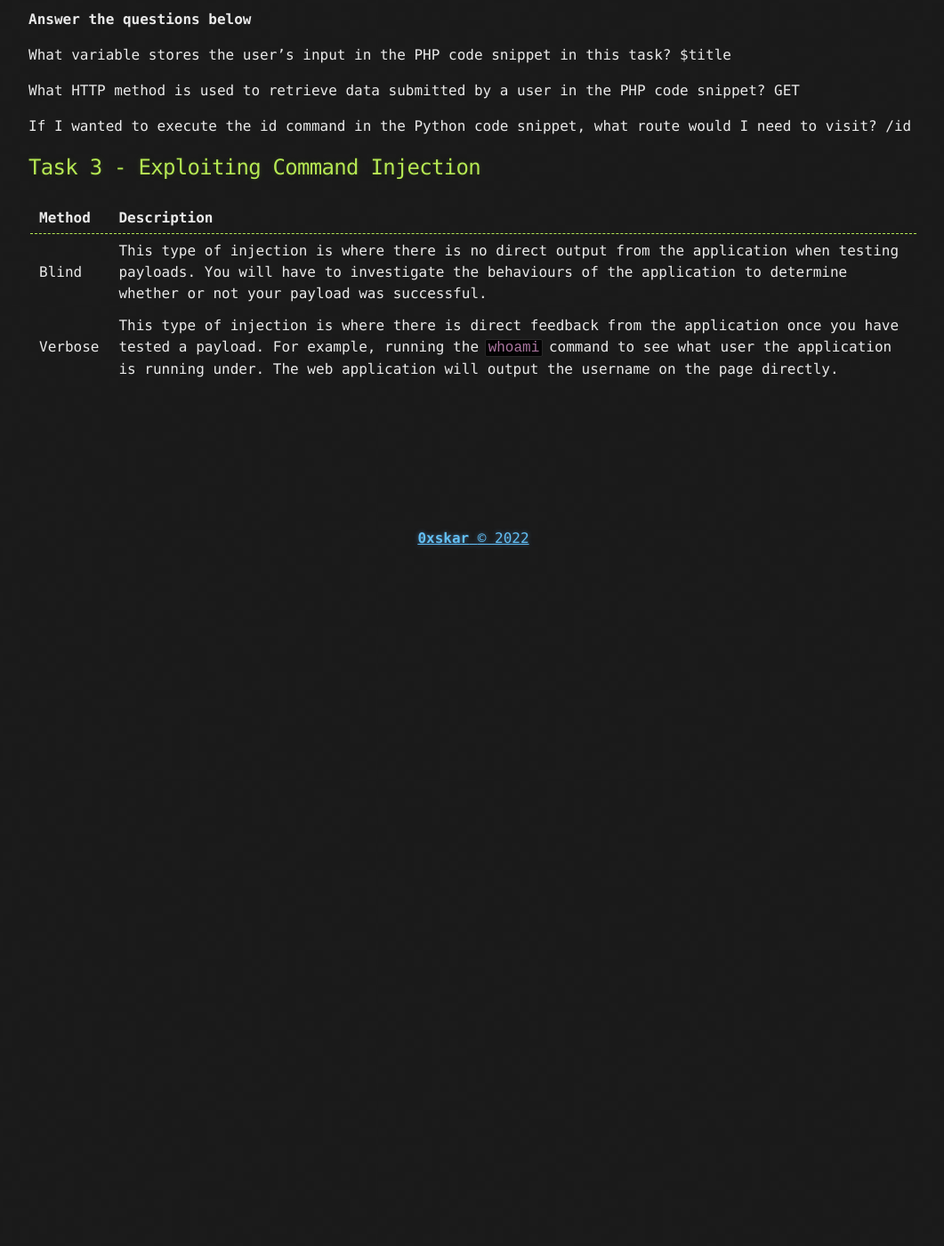
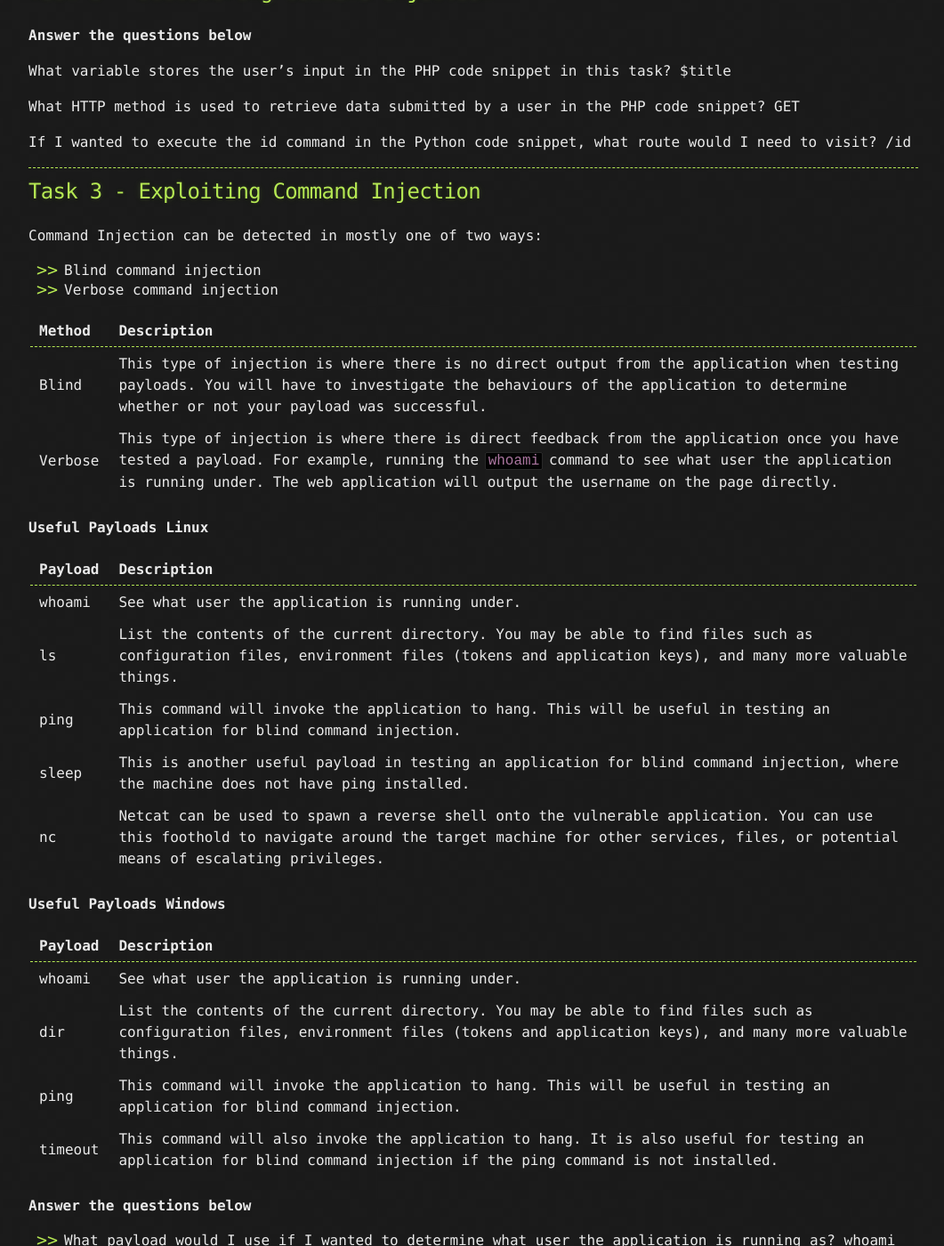
Before and after one commit to 0xskar/0xskar.github.io, a Jekyll site: the page built from _posts/2022-06-13-TryHackMe-Command-Injection.md, in a window 1280 px wide and 1400 px high, scrolled down 720 px. Shown: the whole window at 89% size, without its empty margins (108-1169 px from the left). Built offline with Jekyll 4.4.1, drawn with Linux system fonts in a browser that asks for light colours; before the commit the page ends 1224 px from its top, so only the background shows below that; some of the changed text lies outside the part shown.

Commit message:
finished command injection

```diff
--- a/_posts/2022-06-13-TryHackMe-Command-Injection.md
+++ b/_posts/2022-06-13-TryHackMe-Command-Injection.md
@@ -6,6 +6,8 @@ published: true
 [https://tryhackme.com/room/oscommandinjection](https://tryhackme.com/room/oscommandinjection)
 
 Learn how to detect and exploit XSS vulnerabilities, giving you control of other visitor's browsers.
+
+* * *
 
 ## [](#header-3)Task 1 - What is Command Injection
 
@@ -20,6 +22,8 @@ Command injection is the abuse of an application's behaviour to execute commands
 
 For example, being able to abuse an application to perform the command whoami to list what user account the application is running will be an example of command injection.
 
+* * *
+
 ## [](#header-3)Task 2 - Discovering Command Injection
 
 **Answer the questions below**
@@ -30,9 +34,66 @@ What HTTP method is used to retrieve data submitted by a user in the PHP code sn
 
 If I wanted to execute the id command in the Python code snippet, what route would I need to visit? /id
 
+* * *
+
 ## [](#header-3)Task 3 - Exploiting Command Injection
+
+Command Injection can be detected in mostly one of two ways:
+
+   - Blind command injection
+   - Verbose command injection
 
 | Method | Description|
 |--------|------------|
 | Blind | This type of injection is where there is no direct output from the application when testing payloads. You will have to investigate the behaviours of the application to determine whether or not your payload was successful. |
 | Verbose | This type of injection is where there is direct feedback from the application once you have tested a payload. For example, running the ``whoami`` command to see what user the application is running under. The web application will output the username on the page directly. |
+
+**Useful Payloads Linux**
+
+|Payload | Description |
+|--------|-------------|
+| whoami |  See what user the application is running under. |
+| ls | List the contents of the current directory. You may be able to find files such as configuration files, environment files (tokens and application keys), and many more valuable things. |
+| ping | This command will invoke the application to hang. This will be useful in testing an application for blind command injection. |
+| sleep | This is another useful payload in testing an application for blind command injection, where the machine does not have ping installed. |
+| nc | Netcat can be used to spawn a reverse shell onto the vulnerable application. You can use this foothold to navigate around the target machine for other services, files, or potential means of escalating privileges. |
+
+**Useful Payloads Windows**
+
+| Payload | Description |
+|---------|-------------|
+| whoami | See what user the application is running under. |
+| dir | List the contents of the current directory. You may be able to find files such as configuration files, environment files (tokens and application keys), and many more valuable things. |
+| ping | This command will invoke the application to hang. This will be useful in testing an application for blind command injection. |
+| timeout | This command will also invoke the application to hang. It is also useful for testing an application for blind command injection if the ping command is not installed. |
+
+
+**Answer the questions below**
+
+- What payload would I use if I wanted to determine what user the application is running as? whoami
+
+- What popular network tool would I use to test for blind command injection on a Linux machine? ping
+
+- What payload would I use to test a Windows machine for blind command injection? timeout
+
+* * *
+
+# [](#header-3)Task 4 - Remediating Command Injection
+
+**Answer the questions below**
+
+What is the term for the process of "cleaning" user input that is provided to an application? Input Sanitisation
+
+* * *
+
+# [](#header-3)Task 5 - Practical: Command Injection (Deploy)
+
+**Answer the questions below**
+
+What user is this application running as?
+
+Typing in the IP we see this machine is running ping. Using & we can run multiple commands. ``& whoami`` this application is www-data
+
+What are the contents of the flag located in /home/tryhackme/flag.txt?
+
+``& cat /home/tryhackme/flag.txt``
```
Also changed, not shown: 2 other files.
